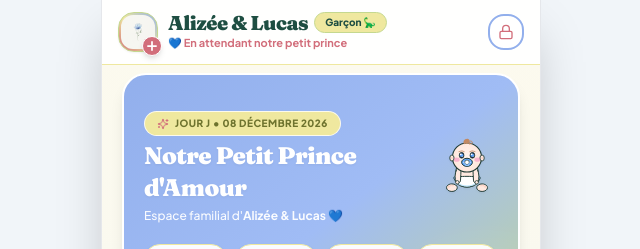
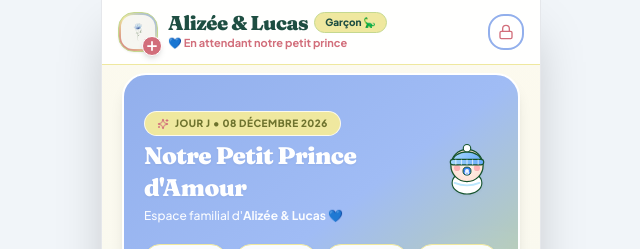
Before and after one commit to celiamen92240/bebe-alizee-lucas, a React (Vite) app in the folder frontend/: page / in a window 1280 px wide. Shown: the top 249 px of the page, without its empty margins (319-959 px from the left). Built offline with nearby package versions, Linux system fonts and the light colour scheme; no server answers; the HTML template or start-up script is replaced by a standard one; a web font is replaced by a local one.

Commit message:
Design: Emoji bebe mignon, doux et rassurant sans aucun detail etrange

```diff
--- a/frontend/src/components/BabyVectorLogo.jsx
+++ b/frontend/src/components/BabyVectorLogo.jsx
@@ -1,208 +1,132 @@
 import React from 'react';
 
 /**
- * BabyVectorLogo : Bébé mignon assis/à quatre pattes avec un corps potelé bien équilibré,
- * une grosse couche moelleuse, deux petits bras en avant, de jolis petits pieds,
- * une tétine, une mèche de cheveux bouclée et de grands yeux doux.
+ * BabyVectorLogo : Emoji de bébé ultra mignon, doux, chaleureux et 100% adorable.
+ * Style emoji officiel Apple / Kawaii épuré : petite bouille ronde souriante, yeux bienveillants et joyeux,
+ * bonnet douillet, petite couche et tétine pastel. Zéro élément réaliste ou étrange.
  */
 export default function BabyVectorLogo({
   gender = 'boy', // 'boy' | 'girl'
-  size = 72,
+  size = 68,
   className = ''
 }) {
   const isGirl = gender === 'girl';
 
-  // Couleurs fines et douces
-  const outline = isGirl ? '#782046' : '#1e3a34';
-  const skin = '#FFE9E0';
-  const skinShadow = '#FCD2C4';
-  const blush = isGirl ? '#FB7185' : '#F472B6';
-  const hair = '#C28862';
-  const eyeColor = isGirl ? '#38BDF8' : '#60A5FA';
-  const paciBase = isGirl ? '#F472B6' : '#60A5FA';
-  const paciRing = isGirl ? '#FDA4AF' : '#93C5FD';
-  const diaper = '#FFFFFF';
-  const diaperBorder = isGirl ? '#FBCFE8' : '#BAE6FD';
+  // Palette ultra douce & rassurante
+  const outline = isGirl ? '#831843' : '#14532D';
+  const skin = '#FFE6DC';
+  const blush = isGirl ? '#F472B6' : '#FB7185';
+  const hatGrad = isGirl ? 'url(#girlHatSoft)' : 'url(#boyHatSoft)';
+  const paciColor = isGirl ? '#EC4899' : '#3B82F6';
+  const paciGlow = isGirl ? '#FDF2F8' : '#EFF6FF';
 
   return (
     <svg
       width={size}
       height={size}
-      viewBox="0 0 110 115"
+      viewBox="0 0 100 100"
       fill="none"
       xmlns="http://www.w3.org/2000/svg"
       className={`drop-shadow-sm transition-transform duration-300 hover:scale-105 ${className}`}
     >
       <defs>
-        {/* Dégradé doux peau */}
-        <radialGradient id={`babySkinGrad2_${gender}`} cx="55" cy="38" r="32" gradientUnits="userSpaceOnUse">
-          <stop offset="0%" stopColor="#FFF4ED" />
-          <stop offset="100%" stopColor="#FFE4D9" />
+        {/* Bonnet Fille Rose Guimauve */}
+        <linearGradient id="girlHatSoft" x1="20" y1="10" x2="80" y2="40" gradientUnits="userSpaceOnUse">
+          <stop offset="0%" stopColor="#FBCFE8" />
+          <stop offset="100%" stopColor="#F472B6" />
+        </linearGradient>
+
+        {/* Bonnet Garçon Bleu Pastel */}
+        <linearGradient id="boyHatSoft" x1="20" y1="10" x2="80" y2="40" gradientUnits="userSpaceOnUse">
+          <stop offset="0%" stopColor="#BAE6FD" />
+          <stop offset="100%" stopColor="#60A5FA" />
+        </linearGradient>
+
+        {/* Peau douce avec dégradé subtil */}
+        <radialGradient id={`faceGrad_${gender}`} cx="50" cy="48" r="28" gradientUnits="userSpaceOnUse">
+          <stop offset="0%" stopColor="#FFF2EB" />
+          <stop offset="100%" stopColor="#FFE0D4" />
         </radialGradient>
       </defs>
 
       {/* ========================================== */}
-      {/* 1. PETITS PIEDS POTELÉS GAUCHE & DROIT     */}
+      {/* 1. PETIT CORPS / COUCHE ENTIÈREMENT ENVELOPPÉE */}
       {/* ========================================== */}
-      {/* Pied Gauche potelé */}
       <g>
-        <ellipse cx="27" cy="94" rx="10" ry="7" fill={skin} stroke={outline} strokeWidth="1.8" />
-        {/* Petits orteils mignons */}
-        <circle cx="21" cy="92" r="2.2" fill={skinShadow} />
-        <circle cx="25" cy="90" r="1.8" fill={skinShadow} />
-        <circle cx="29" cy="90" r="1.6" fill={skinShadow} />
-      </g>
-
-      {/* Pied Droit potelé */}
-      <g>
-        <ellipse cx="83" cy="94" rx="10" ry="7" fill={skin} stroke={outline} strokeWidth="1.8" />
-        {/* Petits orteils mignons */}
-        <circle cx="89" cy="92" r="2.2" fill={skinShadow} />
-        <circle cx="85" cy="90" r="1.8" fill={skinShadow} />
-        <circle cx="81" cy="90" r="1.6" fill={skinShadow} />
+        {/* Corps emmailloté doux */}
+        <ellipse cx="50" cy="74" rx="24" ry="18" fill="#FFFFFF" stroke={outline} strokeWidth="1.8" />
+        {/* Petit ruban / liseré pastel */}
+        <path d="M30 74 Q50 82 70 74" stroke={isGirl ? '#FBCFE8' : '#BAE6FD'} strokeWidth="3" strokeLinecap="round" fill="none" />
       </g>
 
       {/* ========================================== */}
-      {/* 2. CORPS POTELÉ & GROSSE COUCHE CENTRÉE    */}
+      {/* 2. TÊTE RONDE ET DOUCE                    */}
       {/* ========================================== */}
-      {/* Petit ventre / Torse potelé */}
+      <circle cx="50" cy="46" r="26" fill={`url(#faceGrad_${gender})`} stroke={outline} strokeWidth="2" />
+
+      {/* Joues bien roses et mignonnes */}
+      <circle cx="34" cy="50" r="5" fill={blush} fillOpacity="0.45" />
+      <circle cx="66" cy="50" r="5" fill={blush} fillOpacity="0.45" />
+
+      {/* Petits yeux fermés tout souriants et paisibles (^ ^) */}
       <path
-        d="M36 56 C32 68 34 82 42 90 C50 94 60 94 68 90 C76 82 78 68 74 56 Z"
-        fill={skin}
+        d="M38 43 Q43 38 48 43"
         stroke={outline}
-        strokeWidth="1.8"
+        strokeWidth="2.4"
+        strokeLinecap="round"
+        fill="none"
+      />
+      <path
+        d="M52 43 Q57 38 62 43"
+        stroke={outline}
+        strokeWidth="2.4"
+        strokeLinecap="round"
+        fill="none"
+      />
+
+      {/* ========================================== */}
+      {/* 3. TÉTINE DOUCE EN FORME DE COEUR          */}
+      {/* ========================================== */}
+      <g transform="translate(50, 55)">
+        {/* Base de la sucette */}
+        <circle cx="0" cy="0" r="6.5" fill={paciColor} stroke={outline} strokeWidth="1.5" />
+        <circle cx="0" cy="0" r="3.2" fill={paciGlow} />
+        {/* Petit anneau */}
+        <path d="M-3 2 C-3 6 3 6 3 2" stroke={paciGlow} strokeWidth="1.8" strokeLinecap="round" fill="none" />
+      </g>
+
+      {/* ========================================== */}
+      {/* 4. BONNET MOELLEUX TRICOTÉ                 */}
+      {/* ========================================== */}
+      {/* Dôme du bonnet */}
+      <path
+        d="M26 42 C26 18 74 18 74 42 Z"
+        fill={hatGrad}
+        stroke={outline}
+        strokeWidth="2"
         strokeLinejoin="round"
       />
 
-      {/* Grosse Couche Blanche bien ronde et moelleuse */}
-      <path
-        d="M32 76 C32 98 78 98 78 76 C78 72 32 72 32 76 Z"
-        fill={diaper}
-        stroke={outline}
-        strokeWidth="1.8"
-        strokeLinejoin="round"
-      />
-      {/* Liseré / Ombrage doux de la couche */}
-      <path
-        d="M36 82 C44 94 66 94 74 82"
-        stroke={diaperBorder}
-        strokeWidth="2.2"
-        strokeLinecap="round"
-      />
-      {/* Attaches mignonnes de la couche */}
-      <rect x="30" y="74" width="7" height="4" rx="2" fill={paciRing} stroke={outline} strokeWidth="1.2" />
-      <rect x="73" y="74" width="7" height="4" rx="2" fill={paciRing} stroke={outline} strokeWidth="1.2" />
+      {/* Revers moelleux avec lignes douces */}
+      <rect x="23" y="36" width="54" height="9" rx="4.5" fill={hatGrad} stroke={outline} strokeWidth="1.8" />
+      <line x1="32" y1="37" x2="32" y2="44" stroke="#FFFFFF" strokeWidth="1.4" strokeLinecap="round" opacity="0.8" />
+      <line x1="41" y1="37" x2="41" y2="44" stroke="#FFFFFF" strokeWidth="1.4" strokeLinecap="round" opacity="0.8" />
+      <line x1="50" y1="37" x2="50" y2="44" stroke="#FFFFFF" strokeWidth="1.4" strokeLinecap="round" opacity="0.8" />
+      <line x1="59" y1="37" x2="59" y2="44" stroke="#FFFFFF" strokeWidth="1.4" strokeLinecap="round" opacity="0.8" />
+      <line x1="68" y1="37" x2="68" y2="44" stroke="#FFFFFF" strokeWidth="1.4" strokeLinecap="round" opacity="0.8" />
 
-      {/* ========================================== */}
-      {/* 3. DEUX PETITS BRAS EN AVANT               */}
-      {/* ========================================== */}
-      {/* Bras & Main Gauche */}
-      <g>
-        <path
-          d="M36 60 C32 68 32 78 35 84 C38 87 43 85 43 80 C43 74 44 66 44 60"
-          fill={skin}
-          stroke={outline}
-          strokeWidth="1.8"
-          strokeLinejoin="round"
-        />
-        <circle cx="37" cy="84" r="3.2" fill={skin} stroke={outline} strokeWidth="1.4" />
-      </g>
-
-      {/* Bras & Main Droite */}
-      <g>
-        <path
-          d="M74 60 C78 68 78 78 75 84 C72 87 67 85 67 80 C67 74 66 66 66 60"
-          fill={skin}
-          stroke={outline}
-          strokeWidth="1.8"
-          strokeLinejoin="round"
-        />
-        <circle cx="73" cy="84" r="3.2" fill={skin} stroke={outline} strokeWidth="1.4" />
-      </g>
-
-      {/* ========================================== */}
-      {/* 4. TÊTE RONDE DE BÉBÉ                      */}
-      {/* ========================================== */}
-      <circle
-        cx="55"
-        cy="38"
-        r="27"
-        fill={`url(#babySkinGrad2_${gender})`}
-        stroke={outline}
-        strokeWidth="2"
-      />
-
-      {/* Oreille Gauche */}
-      <ellipse cx="27" cy="39" rx="4" ry="5.5" fill={skin} stroke={outline} strokeWidth="1.6" />
-      <circle cx="27" cy="39" r="1.8" fill={skinShadow} />
-
-      {/* Oreille Droite */}
-      <ellipse cx="83" cy="39" rx="4" ry="5.5" fill={skin} stroke={outline} strokeWidth="1.6" />
-      <circle cx="83" cy="39" r="1.8" fill={skinShadow} />
-
-      {/* ========================================== */}
-      {/* 5. MÈCHE DE CHEVEUX BOUCLÉE AU SOMMET      */}
-      {/* ========================================== */}
-      <path
-        d="M50 12 C48 6 56 2 58 6 C60 8 56 10 60 12"
-        stroke={hair}
-        strokeWidth="2.4"
-        strokeLinecap="round"
-        fill={hair}
-      />
-      <path
-        d="M54 12 C56 7 64 6 65 10 C66 12 60 12 60 13"
-        stroke={hair}
-        strokeWidth="1.8"
-        strokeLinecap="round"
-      />
-
-      {/* ========================================== */}
-      {/* 6. YEUX EXPRESSIFS & SOURCILS FINS         */}
-      {/* ========================================== */}
-      {/* Sourcils fins */}
-      <path d="M40 27 Q46 24 50 27" stroke={hair} strokeWidth="1.4" strokeLinecap="round" fill="none" />
-      <path d="M60 27 Q64 24 70 27" stroke={hair} strokeWidth="1.4" strokeLinecap="round" fill="none" />
-
-      {/* Œil Gauche */}
-      <g>
-        <ellipse cx="45" cy="34" rx="4.5" ry="5.5" fill="#1E293B" stroke={outline} strokeWidth="1" />
-        <circle cx="45" cy="34" r="3.2" fill={eyeColor} />
-        {/* Reflets brillants */}
-        <circle cx="43.5" cy="32" r="1.6" fill="#FFFFFF" />
-        <circle cx="46.5" cy="36.5" r="0.8" fill="#FFFFFF" />
-      </g>
-
-      {/* Œil Droit */}
-      <g>
-        <ellipse cx="65" cy="34" rx="4.5" ry="5.5" fill="#1E293B" stroke={outline} strokeWidth="1" />
-        <circle cx="65" cy="34" r="3.2" fill={eyeColor} />
-        {/* Reflets brillants */}
-        <circle cx="63.5" cy="32" r="1.6" fill="#FFFFFF" />
-        <circle cx="66.5" cy="36.5" r="0.8" fill="#FFFFFF" />
-      </g>
-
-      {/* Joues rosées d'émoji */}
-      <ellipse cx="36" cy="42" rx="5.5" ry="4" fill={blush} fillOpacity="0.45" />
-      <ellipse cx="74" cy="42" rx="5.5" ry="4" fill={blush} fillOpacity="0.45" />
-
-      {/* Petit nez mignon */}
-      <circle cx="55" cy="39" r="1.2" fill={skinShadow} />
-
-      {/* ========================================== */}
-      {/* 7. TÉTINE / SUCETTE (PACIFIER)             */}
-      {/* ========================================== */}
-      <g transform="translate(55, 47)">
-        {/* Bouclier ovale de la tétine */}
-        <ellipse cx="0" cy="0" rx="10" ry="7.5" fill={paciBase} stroke={outline} strokeWidth="1.8" />
-        {/* Trous d'aération */}
-        <circle cx="-5.5" cy="0" r="1.5" fill="#FFFFFF" fillOpacity="0.8" />
-        <circle cx="5.5" cy="0" r="1.5" fill="#FFFFFF" fillOpacity="0.8" />
-        {/* Bouton central de la tétine */}
-        <circle cx="0" cy="0" r="4.2" fill="#FFFFFF" stroke={outline} strokeWidth="1.2" />
-        {/* Anneau / Poignée de la tétine */}
-        <path d="M-4 2 C-4 7 4 7 4 2" stroke={paciRing} strokeWidth="2.2" strokeLinecap="round" fill="none" />
-      </g>
+      {/* Décoration du bonnet au sommet */}
+      {isGirl ? (
+        // Petit nœud papillon fille
+        <g transform="translate(45, 14)">
+          <circle cx="5" cy="5" r="2.5" fill="#FEF08A" stroke={outline} strokeWidth="1.4" />
+          <path d="M2.5 5 C-1 2 -1 8 2.5 5 Z" fill="#FEF08A" stroke={outline} strokeWidth="1.4" />
+          <path d="M7.5 5 C11 2 11 8 7.5 5 Z" fill="#FEF08A" stroke={outline} strokeWidth="1.4" />
+        </g>
+      ) : (
+        // Pompon tout rond
+        <circle cx="50" cy="18" r="6" fill="#FFFFFF" stroke={outline} strokeWidth="1.8" />
+      )}
     </svg>
   );
 }
```
Also changed, not shown: 3 other files (tests, documents, lock files or other folders).
